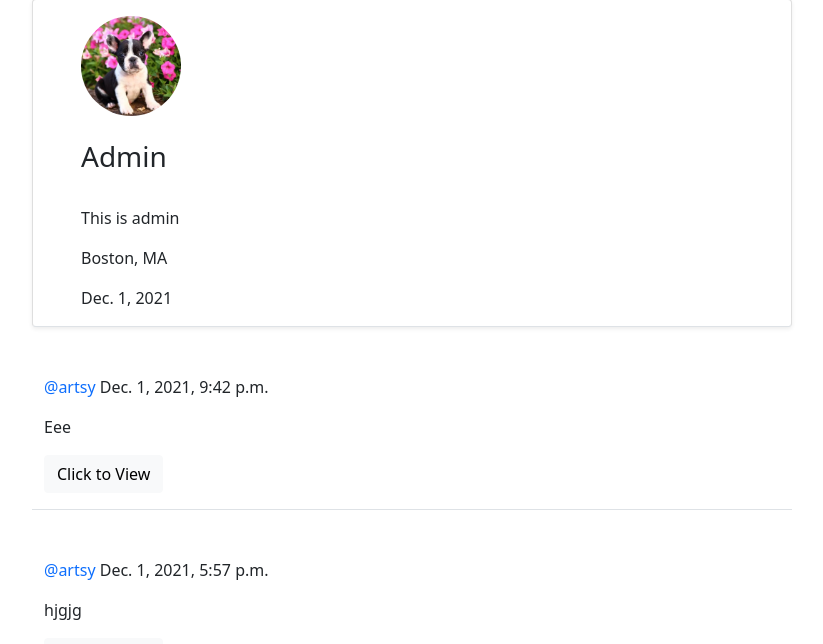
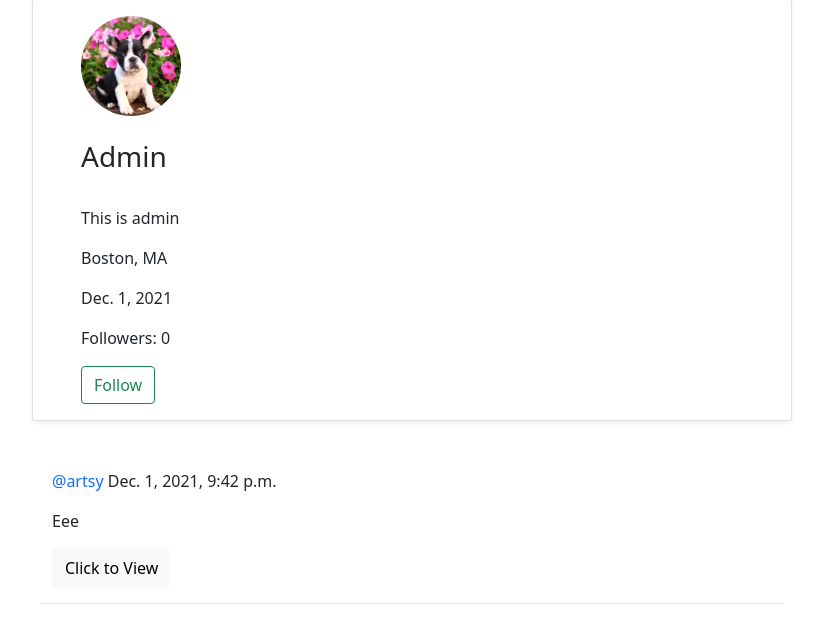
Before and after one commit to technocowdancer/final_project, a Django app: page /social/profile/1 in a window 1280 px wide. Shown: the part 191-835 px from the top of the page, without its empty margins (228-1051 px from the left). Run offline with Django 3.2, Linux system fonts and the light colour scheme; data comes from the database, SQL or seed files in the repository; both versions use the stored data as it was after the commit; some libraries are stand-ins or nearby versions.

Commit message:
Added followers

```diff
--- a/social/templates/social/profile.html
+++ b/social/templates/social/profile.html
@@ -26,7 +26,6 @@
 			{% if request.user == user %}
 
 				<a href="{% url 'profile-edit' profile.pk %}" style="color: #333"><i class="far fa-edit"></i></a>
-				<a href="{% url 'profile-delete' profile.pk %}" style="color: #333;"><i class="far fa-trash"></i></a>
 
 			{% endif %}
 			</span>
@@ -50,10 +49,26 @@
 			<p>{{ profile.birth_date }}</p>
 			{% endif %}
 
+			<div class="mb-3">
+				<p>Followers: {{ number_of_followers }} </p>
+				{% if user == request.user %}
+				{% else %}
+				{% if is_following %}
+				<form method="POST" action="{% url 'remove-follower' profile.pk%}">
+					{% csrf_token %}
+					<button class="btn btn-outline-danger" type="submit">Unfollow</button>
+				</form>
+				{% else %}
+				<form method="POST" action="{% url 'add-follower' profile.pk %}">
+					{% csrf_token %}
+					<button class="btn btn-outline-success" type="submit">Follow</button>
+				</form>
+				{% endif %}
+				{% endif %}
 
+			</div>
 
 		</div>
-	</div>
 
 
 	{% for post in posts %}
@@ -73,7 +88,6 @@
 			<div class="position-relative">
 				<p>{{ post.body }}</p>
 				<a href="{% url 'post-detail' post.pk %}" class="stretched-link btn btn-light mb-3" style="text-decoration: none;" >Click to View</a>
-
 			</div>
 		</div>
 	</div>
--- a/social/urls.py
+++ b/social/urls.py
@@ -1,6 +1,6 @@
 from django.urls import path
-from .views import PostListView, PostDetailView, PostEditView, PostDeleteView, CommentDeleteView, ProfileView, ProfileEditView, ProfileDeleteView
-
+from .views import PostListView, PostDetailView, PostEditView, CommentDeleteView, ProfileView, ProfileEditView, PostDeleteView, AddFollower, RemoveFollower
+#ProfileDeleteView
 
 urlpatterns = [
 	path('', PostListView.as_view(), name='post-list'),
@@ -10,5 +10,7 @@ urlpatterns = [
 	path('post/<int:post_pk>/comment/delete/<int:pk>/', CommentDeleteView.as_view(), name='comment-delete'),
 	path('profile/<int:pk>', ProfileView.as_view(), name='profile'),
 	path('profile/edit/<int:pk>', ProfileEditView.as_view(), name='profile-edit'),
-	path('profile/delete/<int:pk>', ProfileDeleteView.as_view(), name='profile-delete')
+	# path('profile/delete/<int:pk>', ProfileDeleteView.as_view(), name='profile-delete'),
+	path('profile/<int:pk>/followers/add', AddFollower.as_view(), name='add-follower'),
+	path('profile/<int:pk>/followers/remove', RemoveFollower.as_view(), name='remove-follower'),
 ]
--- a/social/views.py
+++ b/social/views.py
@@ -1,4 +1,4 @@
-from django.shortcuts import render
+from django.shortcuts import render, redirect
 from django.urls import reverse_lazy, re_path
 ## LoginRequiredMxixin, if you add it to any view, page will redirect user to log in page if they aren't logged in
 ## UserPassesTestMixin, if user passes boolean expression, will allow them to view page and if not, throws 403 error. :)
@@ -7,6 +7,7 @@ from django.views import View
 from .models import Post, Comment, UserProfile
 from .forms import PostForm, CommentForm
 from django.views.generic.edit import UpdateView, DeleteView
+
 
 
 # Create your views here.
@@ -191,12 +192,34 @@ class ProfileView(View):
 		user = profile.user
 		# to get all the posts for the user:
 		posts = Post.objects.filter(author=user).order_by('-created_on')
+		# get all objects in many to many field
+		followers = profile.followers.all()
+
+		## use booleen logic to see if user is following someone to determine if 'follow' button should display
+
+		####if no followers
+
+		if len(followers) == 0:
+			is_following = False
+
+		for follower in followers:
+			if follower == request.user:
+				is_following = True
+				break
+			else:
+				is_following = False
+		# get length of list
+		number_of_followers = len(followers)
 
 		context = {
 			'user': user,
 			'profile': profile,
 			'posts': posts,
+			'number_of_followers': number_of_followers,
+			#add is following to context dictionary
+			'is_following': is_following,
 		}
+
 		return render(request, 'social/profile.html', context)
 
 
@@ -215,35 +238,20 @@ class ProfileEditView(LoginRequiredMixin, UserPassesTestMixin, UpdateView):
 		profile = self.get_object()
 		return self.request.user == profile.user
 
+class AddFollower(LoginRequiredMixin, View):
+	''' To handle post requests to add followers '''
+	def post(self, request, pk, *args, **kwargs):
+		#get profile you are on
+		profile = UserProfile.objects.get(pk=pk)
+		# add to followers field
+		profile.followers.add(request.user)
+		# return profile view to redirect
+		return redirect('profile', pk=profile.pk)
 
-class ProfileDeleteView(LoginRequiredMixin, UserPassesTestMixin, DeleteView):
-	''' a way to delete profiles '''
-	model = UserProfile
-	template_name = 'social/profile_delete.html'
-
-	def get(self, request, pk, *args, **kwargs):
-		''' to handle get requests to view profiles '''
-		# we need to show all post and profile information:
-		# go into list of userprofiles and get the correct profile then save as profile:
+class RemoveFollower(LoginRequiredMixin, View):
+	''' to handle post requests to remove followers '''
+	def post(self, request, pk, *args, **kwargs):
 		profile = UserProfile.objects.get(pk=pk)
-		user = profile.user
-		# to get all the posts for the user:
-
-
-		context = {
-			'user': user,
-			'profile': profile,
-
-		}
-		return render(request, 'landing_pages/index.html', context)
-
-	def get_success_url(self):
-		pk = self.kwargs['pk']
-		return reverse_lazy('profile', kwargs={'pk': pk})
-
-	def test_func(self):
-		''' function for the UserPassesTestMixin, boolean expression '''
-
-		profile = self.get_object()
-		# if user in request matches author, returns true and allows access to this view
-		return self.request.user == profile.user
+		# use remove to remove from follower many to many field
+		profile.followers.remove(request.user)
+		return redirect('profile', pk=profile.pk)
```
Also changed, not shown: templates/tests/test_403_csrf.html (deleted, +0 -2 lines), db.sqlite3, social/images/background_image.jpg (added).
